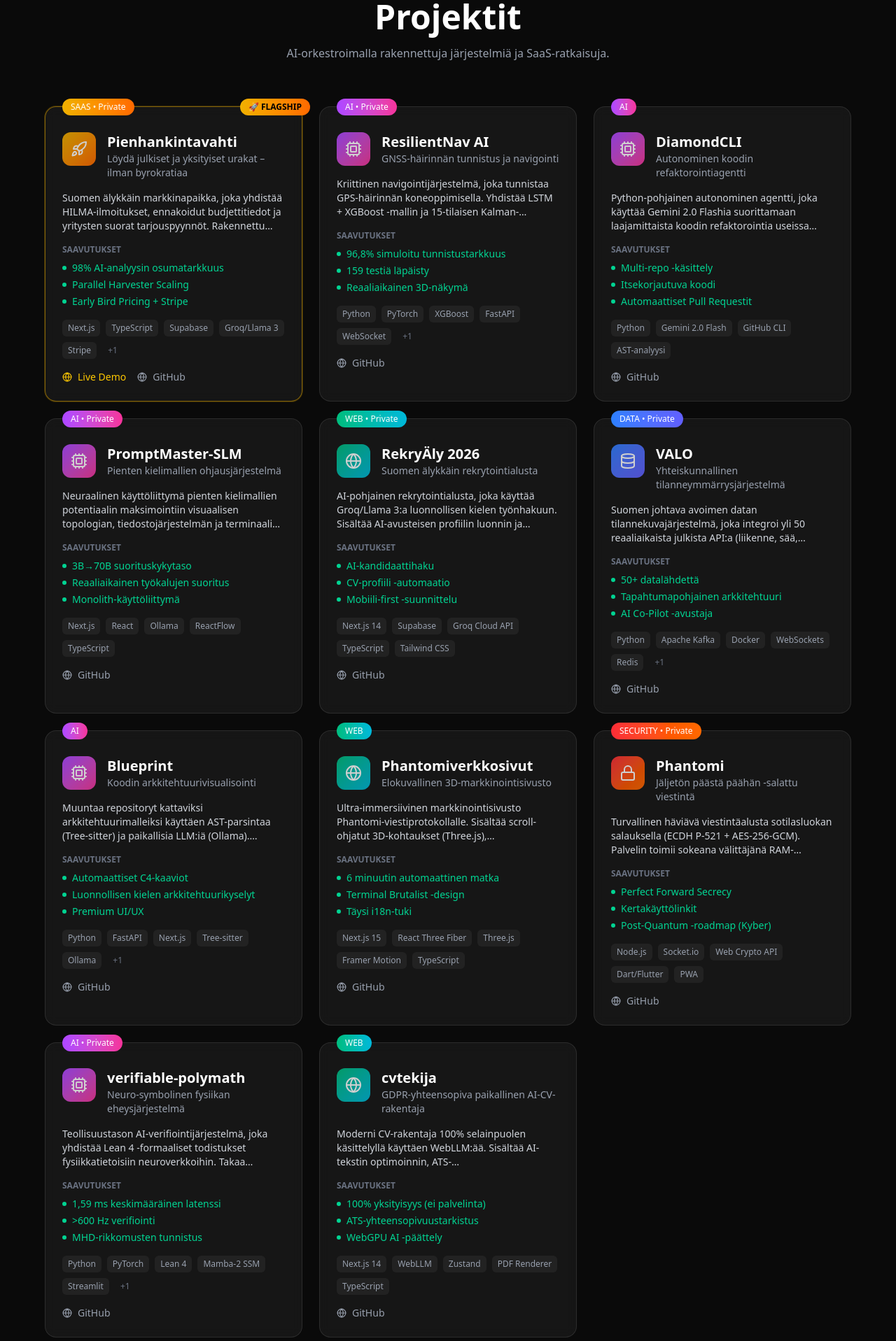
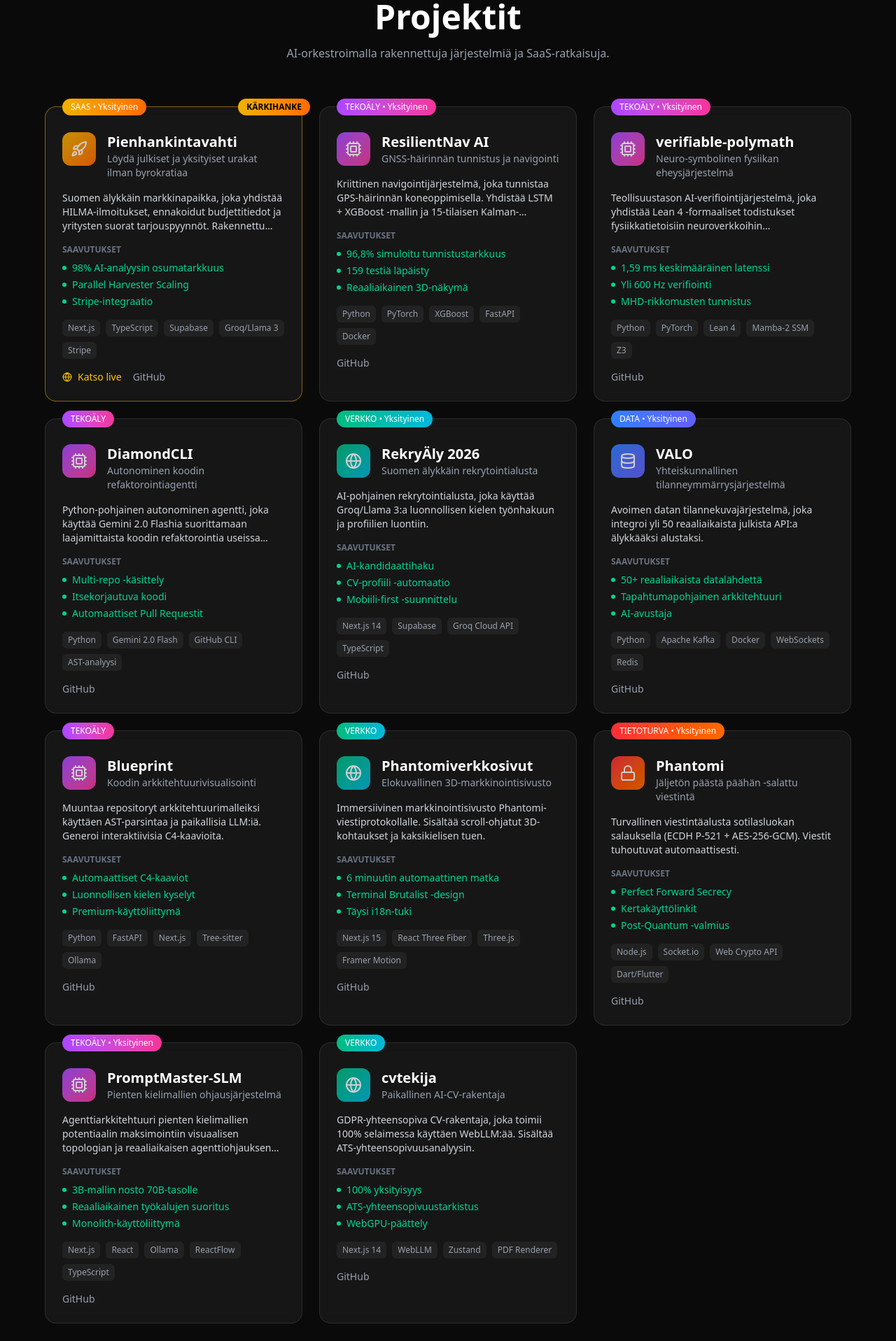
Before and after one commit to harleysederholm-alt/Tiedot, a Next.js app: page / in a window 1280 px wide. Shown: the part 880-2797 px from the top of the page at 70% size. Built offline with nearby package versions, Linux system fonts and the light colour scheme.

Commit message:
feat: ammattimainen suomi, emojit siivottu, 11 projektia, IT-perusosaaminen

```diff
--- a/src/components/ProjectCard.tsx
+++ b/src/components/ProjectCard.tsx
@@ -20,6 +20,14 @@ const categoryColors = {
   saas: 'from-yellow-500 to-orange-500',
 };
 
+const categoryLabels = {
+  ai: 'TEKOÄLY',
+  security: 'TIETOTURVA',
+  web: 'VERKKO',
+  data: 'DATA',
+  saas: 'SAAS',
+};
+
 interface ProjectCardProps {
   project: Project;
   index: number;
@@ -28,6 +36,7 @@ interface ProjectCardProps {
 export default function ProjectCard({ project, index }: ProjectCardProps) {
   const Icon = categoryIcons[project.category];
   const gradient = categoryColors[project.category];
+  const label = categoryLabels[project.category];
 
   return (
     <motion.article
@@ -37,24 +46,21 @@ export default function ProjectCard({ project, index }: ProjectCardProps) {
       viewport={{ once: true }}
       className={`group relative bg-white/5 backdrop-blur-sm rounded-2xl p-6 border transition-all duration-300 ${
         project.isFlagship
-          ? 'border-yellow-500/50 hover:border-yellow-400 ring-1 ring-yellow-500/20'
+          ? 'border-yellow-500/50 hover:border-yellow-400'
           : 'border-white/10 hover:border-white/20'
       }`}
     >
-      {/* Flagship Badge */}
       {project.isFlagship && (
         <div className="absolute -top-3 -right-3 px-3 py-1 rounded-full text-xs font-bold bg-gradient-to-r from-yellow-500 to-orange-500 text-black">
-          🚀 FLAGSHIP
+          KÄRKIHANKE
         </div>
       )}
 
-      {/* Category Badge */}
       <div className={`absolute -top-3 left-6 px-3 py-1 rounded-full text-xs font-medium bg-gradient-to-r ${gradient} text-white`}>
-        {project.category.toUpperCase()}
-        {project.isPrivate && ' • Private'}
+        {label}
+        {project.isPrivate && ' • Yksityinen'}
       </div>
 
-      {/* Header */}
       <div className="flex items-start gap-4 mt-3 mb-4">
         <div className={`p-3 rounded-xl bg-gradient-to-br ${gradient} opacity-80`}>
           <Icon size={24} className="text-white" />
@@ -67,12 +73,10 @@ export default function ProjectCard({ project, index }: ProjectCardProps) {
         </div>
       </div>
 
-      {/* Description */}
       <p className="text-gray-300 text-sm mb-4 line-clamp-3">
         {project.description}
       </p>
 
-      {/* Achievements */}
       <div className="mb-4">
         <h4 className="text-xs font-semibold text-gray-500 uppercase mb-2">Saavutukset</h4>
         <ul className="space-y-1">
@@ -85,7 +89,6 @@ export default function ProjectCard({ project, index }: ProjectCardProps) {
         </ul>
       </div>
 
-      {/* Tech Stack */}
       <div className="flex flex-wrap gap-2 mb-4">
         {project.techStack.slice(0, 5).map((tech) => (
           <span
@@ -95,14 +98,8 @@ export default function ProjectCard({ project, index }: ProjectCardProps) {
             {tech}
           </span>
         ))}
-        {project.techStack.length > 5 && (
-          <span className="px-2 py-1 text-xs text-gray-500">
-            +{project.techStack.length - 5}
-          </span>
-        )}
       </div>
 
-      {/* Links */}
       <div className="flex gap-4">
         {project.liveUrl && (
           <a
@@ -112,7 +109,7 @@ export default function ProjectCard({ project, index }: ProjectCardProps) {
             className="inline-flex items-center gap-2 text-sm text-yellow-400 hover:text-yellow-300 transition-colors font-medium"
           >
             <Globe size={14} />
-            Live Demo
+            Katso live
           </a>
         )}
         {project.githubUrl && (
@@ -122,7 +119,6 @@ export default function ProjectCard({ project, index }: ProjectCardProps) {
             rel="noopener noreferrer"
             className="inline-flex items-center gap-2 text-sm text-gray-400 hover:text-white transition-colors"
           >
-            <Globe size={14} />
             GitHub
           </a>
         )}
--- a/src/data/projects.ts
+++ b/src/data/projects.ts
@@ -16,10 +16,10 @@ export const projects: Project[] = [
   {
     id: 'pienhankintavahti',
     name: 'Pienhankintavahti',
-    tagline: 'Löydä julkiset ja yksityiset urakat – ilman byrokratiaa',
-    description: 'Suomen älykkäin markkinapaikka, joka yhdistää HILMA-ilmoitukset, ennakoidut budjettitiedot ja yritysten suorat tarjouspyynnöt. Rakennettu 100% orkestroimalla Claude Codea ja Antigravitya.',
-    techStack: ['Next.js', 'TypeScript', 'Supabase', 'Groq/Llama 3', 'Stripe', 'Parallel Harvester'],
-    achievements: ['98% AI-analyysin osumatarkkuus', 'Parallel Harvester Scaling', 'Early Bird Pricing + Stripe'],
+    tagline: 'Löydä julkiset ja yksityiset urakat ilman byrokratiaa',
+    description: 'Suomen älykkäin markkinapaikka, joka yhdistää HILMA-ilmoitukset, ennakoidut budjettitiedot ja yritysten suorat tarjouspyynnöt. Rakennettu orkestroimalla Claude Codea ja Antigravitya.',
+    techStack: ['Next.js', 'TypeScript', 'Supabase', 'Groq/Llama 3', 'Stripe'],
+    achievements: ['98% AI-analyysin osumatarkkuus', 'Parallel Harvester Scaling', 'Stripe-integraatio'],
     category: 'saas',
     isPrivate: true,
     isFlagship: true,
@@ -30,18 +30,29 @@ export const projects: Project[] = [
     id: 'resilientnav-ai',
     name: 'ResilientNav AI',
     tagline: 'GNSS-häirinnän tunnistus ja navigointi',
-    description: 'Kriittinen navigointijärjestelmä, joka tunnistaa GPS-häirinnän koneoppimisella. Yhdistää LSTM + XGBoost -mallin ja 15-tilaisen Kalman-suodattimen GPS-riippumattomaan navigointiin.',
-    techStack: ['Python', 'PyTorch', 'XGBoost', 'FastAPI', 'WebSocket', 'Docker'],
+    description: 'Kriittinen navigointijärjestelmä, joka tunnistaa GPS-häirinnän koneoppimisella. Yhdistää LSTM + XGBoost -mallin ja 15-tilaisen Kalman-suodattimen.',
+    techStack: ['Python', 'PyTorch', 'XGBoost', 'FastAPI', 'Docker'],
     achievements: ['96,8% simuloitu tunnistustarkkuus', '159 testiä läpäisty', 'Reaaliaikainen 3D-näkymä'],
     category: 'ai',
     isPrivate: true,
     githubUrl: 'https://github.com/harleysederholm-alt/ResilientNav-AI',
   },
   {
+    id: 'verifiable-polymath',
+    name: 'verifiable-polymath',
+    tagline: 'Neuro-symbolinen fysiikan eheysjärjestelmä',
+    description: 'Teollisuustason AI-verifiointijärjestelmä, joka yhdistää Lean 4 -formaaliset todistukset fysiikkatietoisiin neuroverkkoihin turvallisuuskriittisiin sovelluksiin.',
+    techStack: ['Python', 'PyTorch', 'Lean 4', 'Mamba-2 SSM', 'Z3'],
+    achievements: ['1,59 ms keskimääräinen latenssi', 'Yli 600 Hz verifiointi', 'MHD-rikkomusten tunnistus'],
+    category: 'ai',
+    isPrivate: true,
+    githubUrl: 'https://github.com/harleysederholm-alt/verifiable-polymath',
+  },
+  {
     id: 'diamondcli',
     name: 'DiamondCLI',
     tagline: 'Autonominen koodin refaktorointiagentti',
-    description: 'Python-pohjainen autonominen agentti, joka käyttää Gemini 2.0 Flashia suorittamaan laajamittaista koodin refaktorointia useissa repositoryissa samanaikaisesti.',
+    description: 'Python-pohjainen autonominen agentti, joka käyttää Gemini 2.0 Flashia suorittamaan laajamittaista koodin refaktorointia useissa repositoryissa.',
     techStack: ['Python', 'Gemini 2.0 Flash', 'GitHub CLI', 'AST-analyysi'],
     achievements: ['Multi-repo -käsittely', 'Itsekorjautuva koodi', 'Automaattiset Pull Requestit'],
     category: 'ai',
@@ -49,22 +60,11 @@ export const projects: Project[] = [
     githubUrl: 'https://github.com/harleysederholm-alt/DiamondCLI',
   },
   {
-    id: 'promptmaster-slm',
-    name: 'PromptMaster-SLM',
-    tagline: 'Pienten kielimallien ohjausjärjestelmä',
-    description: 'Neuraalinen käyttöliittymä pienten kielimallien potentiaalin maksimointiin visuaalisen topologian, tiedostojärjestelmän ja terminaalin kautta.',
-    techStack: ['Next.js', 'React', 'Ollama', 'ReactFlow', 'TypeScript'],
-    achievements: ['3B→70B suorituskykytaso', 'Reaaliaikainen työkalujen suoritus', 'Monolith-käyttöliittymä'],
-    category: 'ai',
-    isPrivate: true,
-    githubUrl: 'https://github.com/harleysederholm-alt/PromtEngineeringSLM',
-  },
-  {
     id: 'rekry-aly',
     name: 'RekryÄly 2026',
     tagline: 'Suomen älykkäin rekrytointialusta',
-    description: 'AI-pohjainen rekrytointialusta, joka käyttää Groq/Llama 3:a luonnollisen kielen työnhakuun. Sisältää AI-avusteisen profiilin luonnin ja työnantajien hallintapaneelit.',
-    techStack: ['Next.js 14', 'Supabase', 'Groq Cloud API', 'TypeScript', 'Tailwind CSS'],
+    description: 'AI-pohjainen rekrytointialusta, joka käyttää Groq/Llama 3:a luonnollisen kielen työnhakuun ja profiilien luontiin.',
+    techStack: ['Next.js 14', 'Supabase', 'Groq Cloud API', 'TypeScript'],
     achievements: ['AI-kandidaattihaku', 'CV-profiili -automaatio', 'Mobiili-first -suunnittelu'],
     category: 'web',
     isPrivate: true,
@@ -74,9 +74,9 @@ export const projects: Project[] = [
     id: 'valo',
     name: 'VALO',
     tagline: 'Yhteiskunnallinen tilanneymmärrysjärjestelmä',
-    description: 'Suomen johtava avoimen datan tilannekuvajärjestelmä, joka integroi yli 50 reaaliaikaista julkista API:a (liikenne, sää, energia, uutiset) älykkääksi ja eettiseksi alustaksi.',
-    techStack: ['Python', 'Apache Kafka', 'Docker', 'WebSockets', 'Redis', 'LLM (RAG)'],
-    achievements: ['50+ datalähdettä', 'Tapahtumapohjainen arkkitehtuuri', 'AI Co-Pilot -avustaja'],
+    description: 'Avoimen datan tilannekuvajärjestelmä, joka integroi yli 50 reaaliaikaista julkista API:a älykkääksi alustaksi.',
+    techStack: ['Python', 'Apache Kafka', 'Docker', 'WebSockets', 'Redis'],
+    achievements: ['50+ reaaliaikaista datalähdettä', 'Tapahtumapohjainen arkkitehtuuri', 'AI-avustaja'],
     category: 'data',
     isPrivate: true,
     githubUrl: 'https://github.com/harleysederholm-alt/VALO',
@@ -85,9 +85,9 @@ export const projects: Project[] = [
     id: 'repoblueprint-ai',
     name: 'Blueprint',
     tagline: 'Koodin arkkitehtuurivisualisointi',
-    description: 'Muuntaa repositoryt kattaviksi arkkitehtuurimalleiksi käyttäen AST-parsintaa (Tree-sitter) ja paikallisia LLM:iä (Ollama). Generoi interaktiivisia C4-kaavioita.',
-    techStack: ['Python', 'FastAPI', 'Next.js', 'Tree-sitter', 'Ollama', 'NetworkX'],
-    achievements: ['Automaattiset C4-kaaviot', 'Luonnollisen kielen arkkitehtuurikyselyt', 'Premium UI/UX'],
+    description: 'Muuntaa repositoryt arkkitehtuurimalleiksi käyttäen AST-parsintaa ja paikallisia LLM:iä. Generoi interaktiivisia C4-kaavioita.',
+    techStack: ['Python', 'FastAPI', 'Next.js', 'Tree-sitter', 'Ollama'],
+    achievements: ['Automaattiset C4-kaaviot', 'Luonnollisen kielen kyselyt', 'Premium-käyttöliittymä'],
     category: 'ai',
     isPrivate: false,
     githubUrl: 'https://github.com/harleysederholm-alt/Blueprint',
@@ -96,8 +96,8 @@ export const projects: Project[] = [
     id: 'phantomi-website',
     name: 'Phantomiverkkosivut',
     tagline: 'Elokuvallinen 3D-markkinointisivusto',
-    description: 'Ultra-immersiivinen markkinointisivusto Phantomi-viestiprotokollalle. Sisältää scroll-ohjatut 3D-kohtaukset (Three.js), jälkikäsittelyefektit ja kaksikielisen tuen.',
-    techStack: ['Next.js 15', 'React Three Fiber', 'Three.js', 'Framer Motion', 'TypeScript'],
+    description: 'Immersiivinen markkinointisivusto Phantomi-viestiprotokollalle. Sisältää scroll-ohjatut 3D-kohtaukset ja kaksikielisen tuen.',
+    techStack: ['Next.js 15', 'React Three Fiber', 'Three.js', 'Framer Motion'],
     achievements: ['6 minuutin automaattinen matka', 'Terminal Brutalist -design', 'Täysi i18n-tuki'],
     category: 'web',
     isPrivate: false,
@@ -107,55 +107,52 @@ export const projects: Project[] = [
     id: 'phantomi-messenger',
     name: 'Phantomi',
     tagline: 'Jäljetön päästä päähän -salattu viestintä',
-    description: 'Turvallinen häviävä viestintäalusta sotilasluokan salauksella (ECDH P-521 + AES-256-GCM). Palvelin toimii sokeana välittäjänä RAM-muistissa. Viestit tuhoutuvat 60 sekunnissa.',
-    techStack: ['Node.js', 'Socket.io', 'Web Crypto API', 'Dart/Flutter', 'PWA'],
-    achievements: ['Perfect Forward Secrecy', 'Kertakäyttölinkit', 'Post-Quantum -roadmap (Kyber)'],
+    description: 'Turvallinen viestintäalusta sotilasluokan salauksella (ECDH P-521 + AES-256-GCM). Viestit tuhoutuvat automaattisesti.',
+    techStack: ['Node.js', 'Socket.io', 'Web Crypto API', 'Dart/Flutter'],
+    achievements: ['Perfect Forward Secrecy', 'Kertakäyttölinkit', 'Post-Quantum -valmius'],
     category: 'security',
     isPrivate: true,
     githubUrl: 'https://github.com/harleysederholm-alt/Phantomi',
   },
   {
-    id: 'verifiable-polymath',
-    name: 'verifiable-polymath',
-    tagline: 'Neuro-symbolinen fysiikan eheysjärjestelmä',
-    description: 'Teollisuustason AI-verifiointijärjestelmä, joka yhdistää Lean 4 -formaaliset todistukset fysiikkatietoisiin neuroverkkoihin. Takaa matemaattisen eheyden turvallisuuskriittisissä sovelluksissa.',
-    techStack: ['Python', 'PyTorch', 'Lean 4', 'Mamba-2 SSM', 'Streamlit', 'Z3'],
-    achievements: ['1,59 ms keskimääräinen latenssi', '>600 Hz verifiointi', 'MHD-rikkomusten tunnistus'],
+    id: 'promptmaster-slm',
+    name: 'PromptMaster-SLM',
+    tagline: 'Pienten kielimallien ohjausjärjestelmä',
+    description: 'Agenttiarkkitehtuuri pienten kielimallien potentiaalin maksimointiin visuaalisen topologian ja reaaliaikaisen agenttiohjauksen avulla.',
+    techStack: ['Next.js', 'React', 'Ollama', 'ReactFlow', 'TypeScript'],
+    achievements: ['3B-mallin nosto 70B-tasolle', 'Reaaliaikainen työkalujen suoritus', 'Monolith-käyttöliittymä'],
     category: 'ai',
     isPrivate: true,
-    githubUrl: 'https://github.com/harleysederholm-alt/verifiable-polymath',
+    githubUrl: 'https://github.com/harleysederholm-alt/PromtEngineeringSLM',
   },
   {
     id: 'cvtekija',
     name: 'cvtekija',
-    tagline: 'GDPR-yhteensopiva paikallinen AI-CV-rakentaja',
-    description: 'Moderni CV-rakentaja 100% selainpuolen käsittelyllä käyttäen WebLLM:ää. Sisältää AI-tekstin optimoinnin, ATS-yhteensopivuusanalyysin ja ammattimaisen PDF-viennin.',
-    techStack: ['Next.js 14', 'WebLLM', 'Zustand', 'PDF Renderer', 'TypeScript'],
-    achievements: ['100% yksityisyys (ei palvelinta)', 'ATS-yhteensopivuustarkistus', 'WebGPU AI -päättely'],
+    tagline: 'Paikallinen AI-CV-rakentaja',
+    description: 'GDPR-yhteensopiva CV-rakentaja, joka toimii 100% selaimessa käyttäen WebLLM:ää. Sisältää ATS-yhteensopivuusanalyysin.',
+    techStack: ['Next.js 14', 'WebLLM', 'Zustand', 'PDF Renderer'],
+    achievements: ['100% yksityisyys', 'ATS-yhteensopivuustarkistus', 'WebGPU-päättely'],
     category: 'web',
     isPrivate: false,
     githubUrl: 'https://github.com/harleysederholm-alt/cvtekija',
   },
 ];
 
-// VAHVISTETTU AIKAJANA (SUOMEKSI)
+// Aikajana (2011–2026)
 export const timeline = [
   { year: '2011–2013', title: 'Datanomi', description: 'Tieto- ja viestintätekniikan perustutkinto, Tredu' },
-  { year: '2013–2014', title: 'Asepalvelus (Aliupseeri)', description: 'SM-mitali tulenavauksessa' },
-  { year: '2019', title: 'Varastotyöntekijä', description: 'Helsingin Kierrätyskeskus, Espoo' },
-  { year: 'Maaliskuu 2025 →', title: 'Markkinointijohtaja & Perustaja', description: 'Funkyscbdkauppa.com – 4,7M TikTok-näyttökertaa' },
-  { year: '2025–2026', title: 'AI Builder & Technical Orchestrator', description: '11 AI-projektia orkestroimalla Claude Code & Antigravity' },
+  { year: '2013–2014', title: 'Aliupseeri', description: 'SM-mitali tulenavauksessa' },
+  { year: '2019', title: 'Varastotyöntekijä', description: 'Helsingin Kierrätyskeskus' },
+  { year: '2025', title: 'Markkinointijohtaja', description: 'Funkyscbdkauppa.com – 4,7M TikTok-näyttökertaa' },
+  { year: '2025–2026', title: 'Tekoälyrakentaja', description: '11 AI-projektia orkestroimalla' },
 ];
 
-// PÄIVITETTY 2026 OSAAMINEN (SUOMEKSI + IT-INFRA)
+// Tekninen osaaminen (minimalistinen jaottelu)
 export const skills = {
-  aiModels: ['Gemini 3 Pro', 'Gemini 3 Flash', 'Claude 4.5 Sonnet (Thinking)', 'Claude 4.5 Opus', 'GPT-OSS 120B', 'Ollama'],
-  orchestration: ['Claude Code', 'Google Antigravity', 'Agentic Workflows', 'Prompt Engineering'],
-  languages: ['Python', 'TypeScript', 'JavaScript'],
-  frontend: ['Next.js', 'React', 'Tailwind CSS', 'Framer Motion', 'Three.js'],
-  backend: ['FastAPI', 'Node.js', 'WebSocket', 'Supabase'],
-  infra: ['Docker', 'GitHub Actions', 'Vercel', 'Stripe'],
-  itInfra: ['Windows', 'Microsoft 365', 'Google Workspace', 'IT-tuki'],
+  aiOrchestration: ['Claude Code', 'Google Antigravity', 'Agentic Workflows', 'Prompt Engineering'],
+  aiModels: ['Gemini 3 Pro', 'Gemini 3 Flash', 'Claude 4.5 Sonnet', 'Claude 4.5 Opus', 'GPT-OSS 120B'],
+  development: ['Next.js', 'TypeScript', 'Python', 'FastAPI', 'Supabase', 'Tailwind CSS', 'Stripe'],
+  itFoundation: ['Windows', 'Microsoft 365', 'Google Workspace'],
 };
 
 export const contact = {
```
Also changed, not shown: src/components/Hero.tsx (+5 -9 lines), src/components/TechStack.tsx (+21 -23 lines), 2 other files (tests, documents, lock files or other folders).
